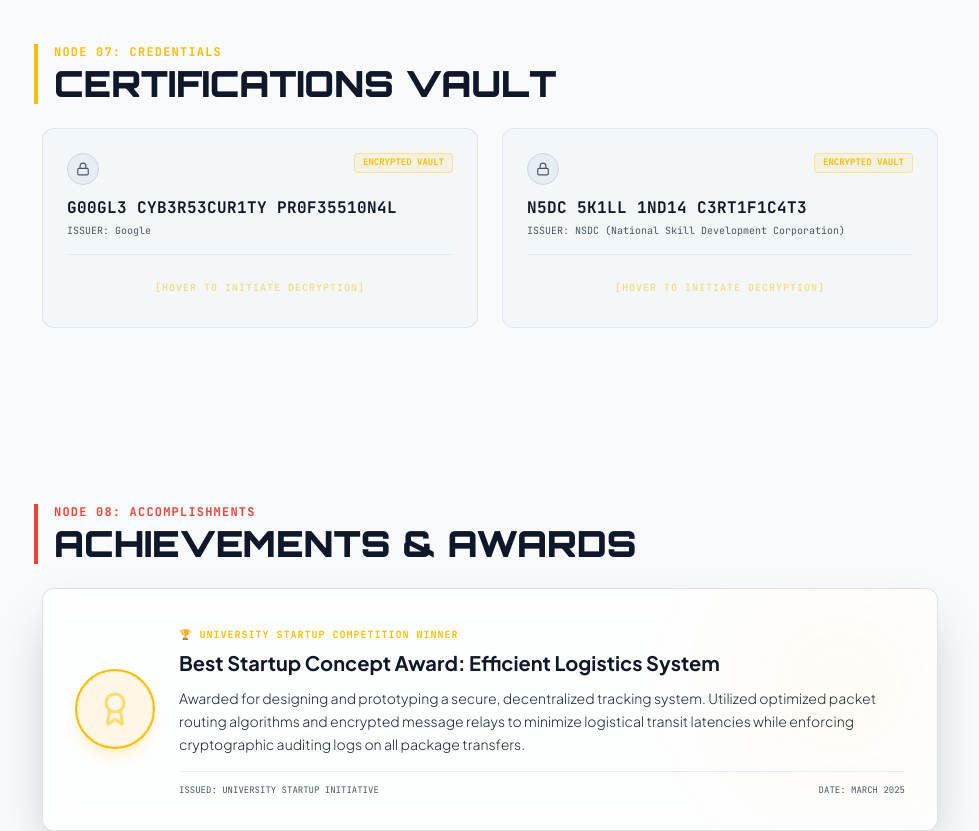
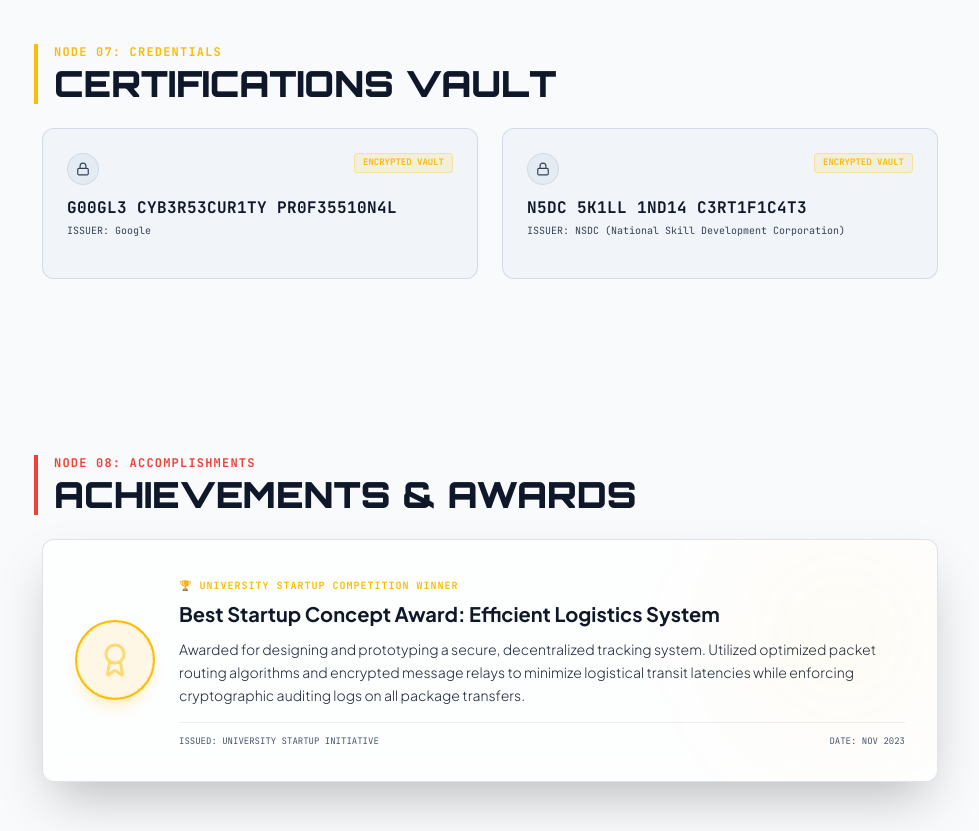
Before and after one commit to mdshayaankhan/SOC_Analyst_Portfolio, a React (Vite) app: page / in a window 1280 px wide. Shown: the part 4880-5711 px from the top of the page, without its empty margins (174-1153 px from the left). Built offline with nearby package versions, Linux system fonts and the light colour scheme.

Commit message:
Refactor Certificates Vault layout stability, fix glow pulse scaling, and update startup award date

```diff
--- a/src/App.jsx
+++ b/src/App.jsx
@@ -435,7 +435,7 @@ const App = () => {
               </p>
               <div className="mt-4 pt-3 border-t border-cyber-bg-gray/40 flex items-center justify-between text-[9px] text-cyber-text-muted">
                 <span>ISSUED: UNIVERSITY STARTUP INITIATIVE</span>
-                <span>DATE: MARCH 2025</span>
+                <span>DATE: NOV 2023</span>
               </div>
             </div>
           </div>
--- a/src/components/CertificatesVault.jsx
+++ b/src/components/CertificatesVault.jsx
@@ -22,52 +22,105 @@ const certs = [
   }
 ];
 
+// Deterministic helper to scramble text for the encrypted state
+const scramble = (text) => {
+  const chars = '0123456789ABCDEF!@#$';
+  return text
+    .split('')
+    .map((char, i) => {
+      if (char === ' ' || char === ',' || char === '.' || char === '(' || char === ')') return char;
+      const index = (char.charCodeAt(0) + i) % chars.length;
+      return chars[index];
+    })
+    .join('');
+};
+
 const CertCard = ({ cert }) => {
   const [isHovered, setIsHovered] = useState(false);
-  const [displayText, setDisplayText] = useState(cert.scrambledTitle);
+  const [displayTitle, setDisplayTitle] = useState(cert.scrambledTitle);
+  const [displayDetails, setDisplayDetails] = useState(scramble(cert.details));
+  const [displayDate, setDisplayDate] = useState(scramble(cert.date));
   const [isDecrypted, setIsDecrypted] = useState(false);
+
+  // Sync state if cert changes
+  useEffect(() => {
+    if (!isHovered) {
+      setDisplayTitle(cert.scrambledTitle);
+      setDisplayDetails(scramble(cert.details));
+      setDisplayDate(scramble(cert.date));
+      setIsDecrypted(false);
+    }
+  }, [cert, isHovered]);
 
   // Scramble text animation on hover
   useEffect(() => {
-    if (!isHovered) {
-      setDisplayText(cert.scrambledTitle);
-      setIsDecrypted(false);
-      return;
-    }
+    if (!isHovered) return;
 
-    let iterations = 0;
-    const chars = 'ABCDEF0123456789X$/%#@!^&*()_+';
+    let progress = 0;
     const interval = setInterval(() => {
-      setDisplayText(prev => {
+      progress += 4;
+
+      // Update Title
+      setDisplayTitle(() => {
+        const revealCount = Math.floor((cert.realTitle.length * progress) / 100);
         return cert.realTitle
           .split('')
           .map((char, index) => {
             if (char === ' ') return ' ';
-            if (index < iterations) return cert.realTitle[index];
+            if (index < revealCount) return cert.realTitle[index];
+            const chars = 'ABCDEF0123456789';
             return chars[Math.floor(Math.random() * chars.length)];
           })
           .join('');
       });
 
-      iterations += 2;
-      if (iterations >= cert.realTitle.length) {
+      // Update Details
+      setDisplayDetails(() => {
+        const revealCount = Math.floor((cert.details.length * progress) / 100);
+        return cert.details
+          .split('')
+          .map((char, index) => {
+            if (char === ' ' || char === ',' || char === '.' || char === '(' || char === ')') return char;
+            if (index < revealCount) return cert.details[index];
+            const chars = '0123456789!@#$';
+            return chars[Math.floor(Math.random() * chars.length)];
+          })
+          .join('');
+      });
+
+      // Update Date
+      setDisplayDate(() => {
+        const revealCount = Math.floor((cert.date.length * progress) / 100);
+        return cert.date
+          .split('')
+          .map((char, index) => {
+            if (char === ' ') return ' ';
+            if (index < revealCount) return cert.date[index];
+            const chars = '0123456789';
+            return chars[Math.floor(Math.random() * chars.length)];
+          })
+          .join('');
+      });
+
+      if (progress >= 100) {
         clearInterval(interval);
-        setDisplayText(cert.realTitle);
+        setDisplayTitle(cert.realTitle);
+        setDisplayDetails(cert.details);
+        setDisplayDate(cert.date);
         setIsDecrypted(true);
       }
-    }, 40);
+    }, 25);
 
     return () => clearInterval(interval);
-  }, [isHovered, cert.realTitle, cert.scrambledTitle]);
+  }, [isHovered, cert]);
 
   return (
     <div
       onMouseEnter={() => setIsHovered(true)}
       onMouseLeave={() => setIsHovered(false)}
-      className={`relative p-6 rounded-xl border transition-all duration-500 overflow-hidden min-h-[200px] flex flex-col justify-between cursor-pointer ${
-        isDecrypted
-          ? 'glassmorphism-blue border-google-blue/40 shadow-lg shadow-google-blue/10'
-          : 'bg-cyber-bg-darker/60 border-cyber-bg-gray/50 hover:border-cyber-bg-gray'
+      className={`relative p-6 rounded-xl border transition-all duration-500 overflow-hidden min-h-[120px] flex flex-col justify-between cursor-pointer bg-cyber-bg-darker border-cyber-bg-gray/80 ${isDecrypted
+          ? 'glassmorphism-blue border-google-blue/50'
+          : 'hover:border-google-yellow/45'
         }`}
     >
       {/* Holographic scanning diagonal gradient */}
@@ -76,20 +129,18 @@ const CertCard = ({ cert }) => {
           className="absolute inset-0 pointer-events-none opacity-20 bg-gradient-to-tr from-transparent via-white to-transparent"
           style={{
             backgroundSize: '200% 200%',
-            animation: 'pulse-slow 4s ease-in-out infinite'
+            animation: 'glow-pulse 4s ease-in-out infinite'
           }}
         />
       )}
 
       {/* Lock/Unlock status overlay */}
       <div className="flex justify-between items-start mb-3">
-        <div className={`w-8 h-8 rounded-full flex items-center justify-center border ${
-          isDecrypted ? 'bg-google-blue/15 border-google-blue/30 text-google-blue' : 'bg-cyber-bg-gray/30 border-cyber-bg-gray text-cyber-text-muted'
+        <div className={`w-8 h-8 rounded-full flex items-center justify-center border ${isDecrypted ? 'bg-google-blue/15 border-google-blue/30 text-google-blue' : 'bg-cyber-bg-gray/30 border-cyber-bg-gray/80 text-cyber-text-muted-bright'
           }`}>
           {isDecrypted ? <Unlock size={14} className="animate-pulse" /> : <Lock size={14} />}
         </div>
-        <span className={`font-mono text-[9px] font-bold px-2 py-0.5 rounded border ${
-          isDecrypted
+        <span className={`font-mono text-[9px] font-bold px-2 py-0.5 rounded border ${isDecrypted
             ? 'bg-google-green/10 border-google-green/30 text-google-green'
             : 'bg-google-yellow/10 border-google-yellow/30 text-google-yellow'
           }`}>
@@ -100,37 +151,48 @@ const CertCard = ({ cert }) => {
       {/* Scrambling Title */}
       <div className="mb-4">
         <h4 className="font-mono text-sm sm:text-base font-bold text-cyber-text-white leading-snug tracking-wide">
-          {displayText}
+          {displayTitle}
         </h4>
-        <span className="font-mono text-[10px] text-cyber-text-muted mt-1 block">
+        <span className="font-mono text-[10px] text-cyber-text-muted-bright mt-1 block">
           ISSUER: {cert.issuer}
         </span>
       </div>
 
-      {/* Details block revealed on decrypt */}
-      {isDecrypted ? (
-        <div className="flex-1 flex flex-col justify-between mt-2 pt-3 border-t border-cyber-bg-gray font-sans">
+      {/* Details block always present in layout but expands grid height on hover */}
+      <div
+        className={`grid transition-all duration-500 ${
+          isHovered ? 'grid-rows-[1fr] opacity-100 mt-2 pt-3 border-t border-cyber-bg-gray/50' : 'grid-rows-[0fr] opacity-0 pointer-events-none'
+        }`}
+        style={{ display: 'grid' }}
+      >
+        <div className="overflow-hidden flex flex-col justify-between font-sans">
           <p className="text-[11px] text-cyber-text-light leading-relaxed mb-4">
-            {cert.details}
+            {displayDetails}
           </p>
-          <div className="flex items-center justify-between font-mono text-[9px] text-cyber-text-muted mt-auto">
+          <div className="flex items-center justify-between font-mono text-[9px] text-cyber-text-muted-bright mt-auto pt-2 border-t border-cyber-bg-gray/20">
             <span className="flex items-center gap-1">
               <Calendar size={10} className="text-google-blue" />
-              DATE: {cert.date}
+              DATE: {displayDate}
             </span>
-            <span className="flex items-center gap-1 hover:text-cyber-text-white cursor-pointer transition-colors">
+            {isDecrypted ? (
+              <a
+                href={cert.verifyLink}
+                target="_blank"
+                rel="noopener noreferrer"
+                className="flex items-center gap-1 text-google-blue hover:text-white cursor-pointer transition-colors"
+              >
                 VERIFY VAULT
                 <ExternalLink size={10} />
+              </a>
+            ) : (
+              <span className="flex items-center gap-1 text-google-yellow/80 font-bold tracking-wider animate-pulse">
+                [DECRYPTING VAULT]
+                <Lock size={8} />
               </span>
+            )}
           </div>
         </div>
-      ) : (
-        <div className="flex-1 flex items-center justify-center border-t border-cyber-bg-gray/40 pt-4">
-          <span className="font-mono text-[10px] text-google-yellow/90 font-bold tracking-widest uppercase animate-pulse">
-            [HOVER TO INITIATE DECRYPTION]
-          </span>
       </div>
-      )}
     </div>
   );
 };
--- a/src/index.css
+++ b/src/index.css
@@ -193,6 +193,15 @@ html, body {
   animation: pulse-slow 5s ease-in-out infinite;
 }
 
+@keyframes glow-pulse {
+  0%, 100% { opacity: 0.12; }
+  50% { opacity: 0.28; }
+}
+
+.animate-glow-pulse {
+  animation: glow-pulse 4s ease-in-out infinite;
+}
+
 /* Clip paths and futuristic borders */
 .cyber-corner-border {
   clip-path: polygon(
```
Lines whose indentation alone changed are shown as unchanged.
